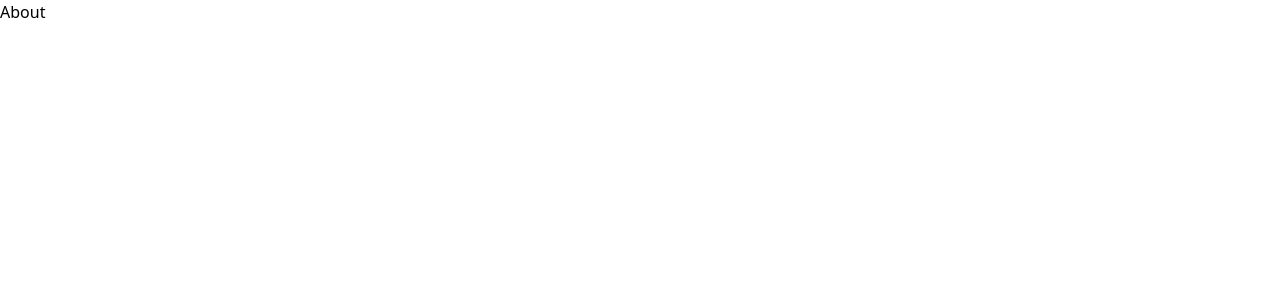
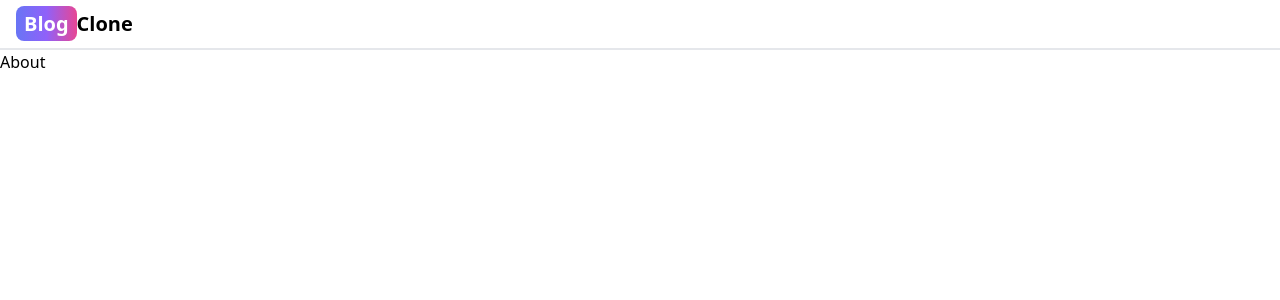
Before and after one commit to shli1126/blog-app, a React (Vite) app in the folder client/: page /about in a window 1280 px wide. Shown: the top 300 px of the page. Built offline with nearby package versions, Linux system fonts and the light colour scheme.

Commit message:
add header

```diff
--- a/client/package.json
+++ b/client/package.json
@@ -10,6 +10,7 @@
     "preview": "vite preview"
   },
   "dependencies": {
+    "flowbite-react": "^0.10.1",
     "react": "^18.3.1",
     "react-dom": "^18.3.1",
     "react-router-dom": "^6.24.1"
--- a/client/src/App.jsx
+++ b/client/src/App.jsx
@@ -1,15 +1,16 @@
-
-import { BrowserRouter, Routes, Route } from 'react-router-dom';
-import Dashboard from './pages/Dashboard';
-import Projects from './pages/Projects';
-import Home from './pages/Home';
-import About from './pages/About';
-import SignUp from './pages/SignUp';
-import SignIn from './pages/SignIn';
+import { BrowserRouter, Routes, Route } from "react-router-dom";
+import Dashboard from "./pages/Dashboard";
+import Projects from "./pages/Projects";
+import Home from "./pages/Home";
+import About from "./pages/About";
+import SignUp from "./pages/SignUp";
+import SignIn from "./pages/SignIn";
+import Header from "./components/Header";
 
 export default function App() {
   return (
     <BrowserRouter>
+      <Header></Header>
       <Routes>
         <Route path="/" element={<Home />} />
         <Route path="/about" element={<About />} />
--- /dev/null
+++ b/client/src/components/Header.jsx
@@ -0,0 +1,14 @@
+import { Navbar } from "flowbite-react";
+import { Link } from "react-router-dom";
+
+export default function Header() {
+  return (
+    <Navbar className="border-b-2">
+      <Link to="/" className="self-center whitespace-nowrap text-sm
+      sm:text-xl font-semibold dark:text-white">
+        <span className="px-2 py-1 bg-gradient-to-r from-indigo-500 via-purple-500 to-pink-500 rounded-lg text-white">Blog</span>
+        Clone
+      </Link>
+    </Navbar>
+  );
+}
--- a/client/tailwind.config.js
+++ b/client/tailwind.config.js
@@ -1,11 +1,10 @@
 /** @type {import('tailwindcss').Config} */
+import flowbite from "flowbite-react/tailwind";
+
 export default {
-  content: [
-    "./index.html",
-    "./src/**/*.{js,ts,jsx,tsx}",
-  ],
+  content: ["./index.html", "./src/**/*.{js,ts,jsx,tsx}", flowbite.content()],
   theme: {
     extend: {},
   },
-  plugins: [],
-}
+  plugins: [flowbite.plugin()],
+};
```
Also changed, not shown: 2 other files (tests, documents, lock files or other folders).
